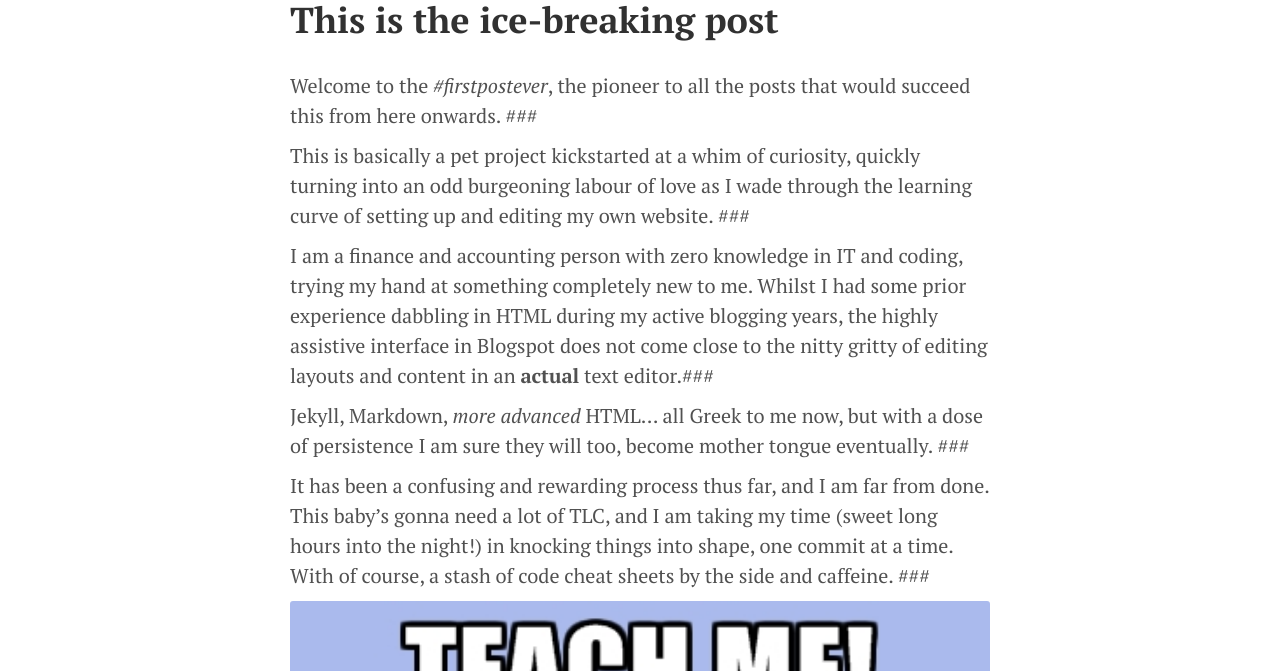
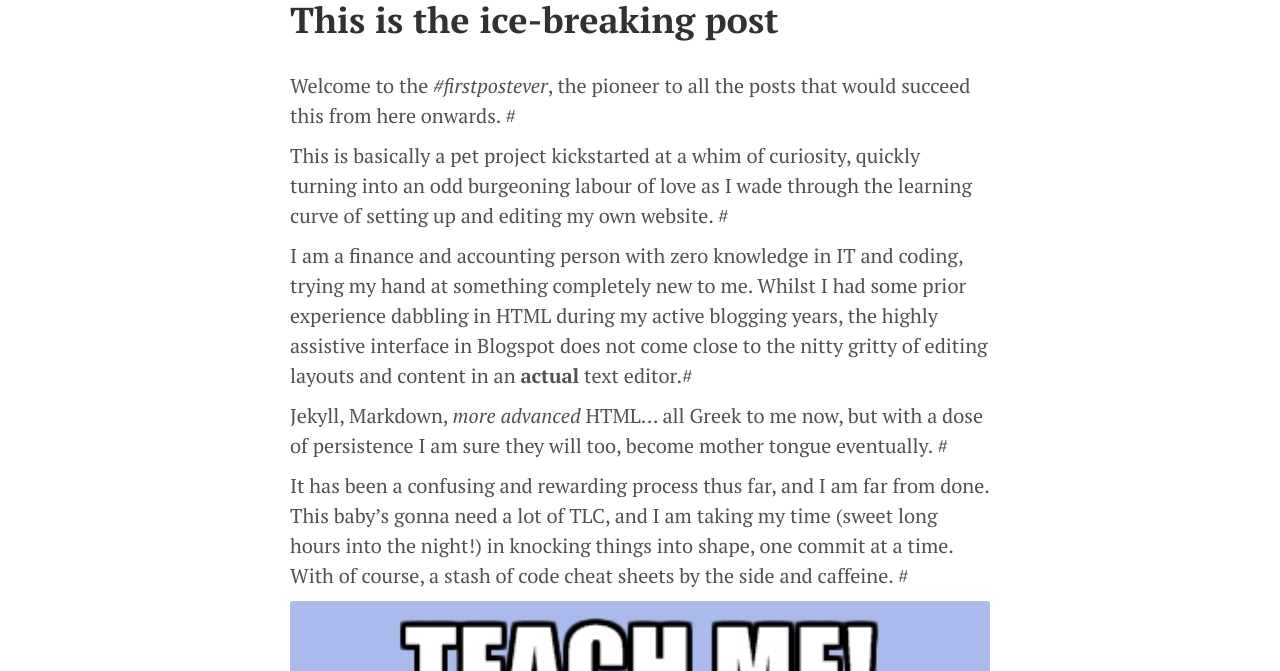
Before and after one commit to yenpeng/yenpeng.github.io, a Jekyll site: the page built from _posts/2015-01-31-first-post-ever.md, in a window 1280 px wide and 900 px high, scrolled down 799 px. Shown: the part 188-859 px from the top of the window. Built offline with Jekyll 4.4.1, drawn with Linux system fonts in a browser that asks for light colours; Markdown is read by kramdown in place of the engine named in the settings.

Commit message:
spacing edits

```diff
--- a/_posts/2015-01-31-first-post-ever.md
+++ b/_posts/2015-01-31-first-post-ever.md
@@ -10,18 +10,18 @@ video: false
 
 
 Welcome to the <em>#firstpostever</em>, the pioneer to all the posts that would succeed this from here onwards.
-###
+#
 
 This is basically a pet project kickstarted at a whim of curiosity, quickly turning into an odd burgeoning labour of love as I wade through the learning curve of setting up and editing my own website.
-###
+#
 
-I am a finance and accounting person with zero knowledge in IT and coding, trying my hand at something completely new to me. Whilst I had some prior experience dabbling in HTML during my active blogging years, the highly assistive interface in Blogspot does not come close to the nitty gritty of editing layouts and content in an **actual** text editor.###
+I am a finance and accounting person with zero knowledge in IT and coding, trying my hand at something completely new to me. Whilst I had some prior experience dabbling in HTML during my active blogging years, the highly assistive interface in Blogspot does not come close to the nitty gritty of editing layouts and content in an **actual** text editor.#
 
 Jekyll, Markdown, _more advanced_ HTML... all Greek to me now, but with a dose of persistence I am sure they will too, become mother tongue  eventually.
-###
+#
 
 It has been a confusing and rewarding process thus far, and I am far from done. This baby's gonna need a lot of TLC, and I am taking my time (sweet long hours into the night!) in knocking things into shape, one commit at a time. With of course, a stash of code cheat sheets by the side and caffeine.
-###
+#
 
 {% include image.html url="/media/2015-01-31-first-post-ever/teachme.jpg" width="100%" description="That's right." %}
 
@@ -124,5 +124,6 @@ Here is a `<table>` with all Thinny's versions:
 I have yet to decide on the direction of this website.
 At the moment I am still focusing on learning up the tricks and tools in modifying the base template and putting up minor pieces of content.
 
-###
+#
+#
 {% include image.html url="/media/2015-01-31-first-post-ever/babysteps.jpg" width="100%" description="Little steps, is all I'm saying. Check back for more updates." %}
```
